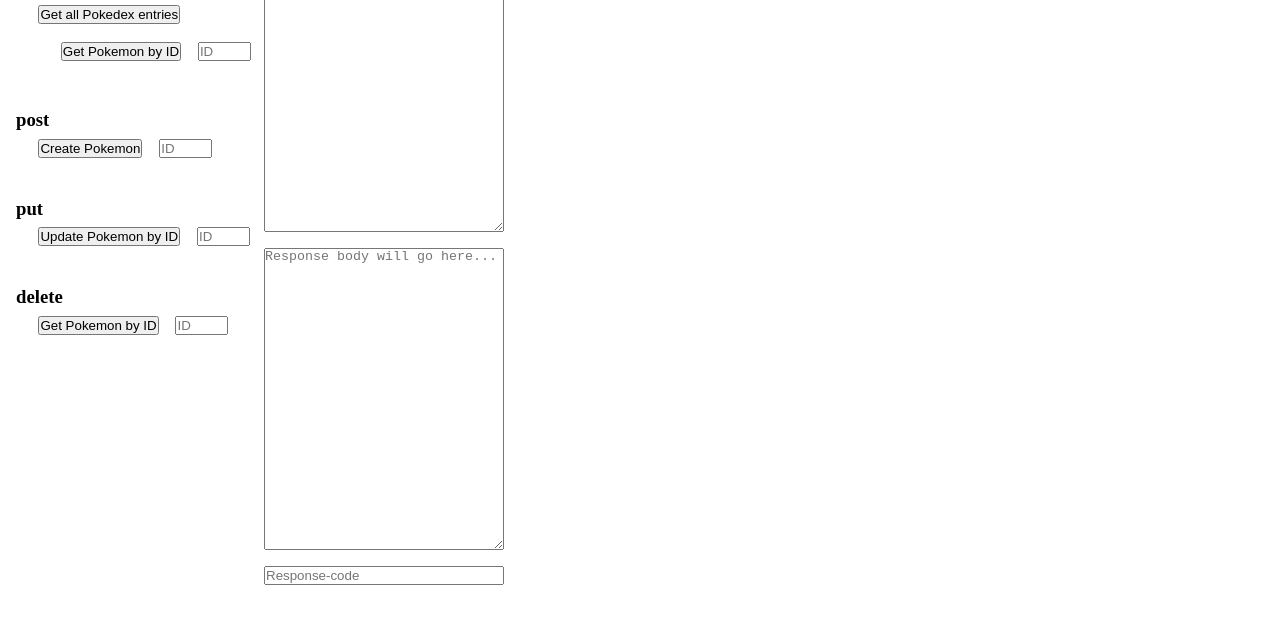
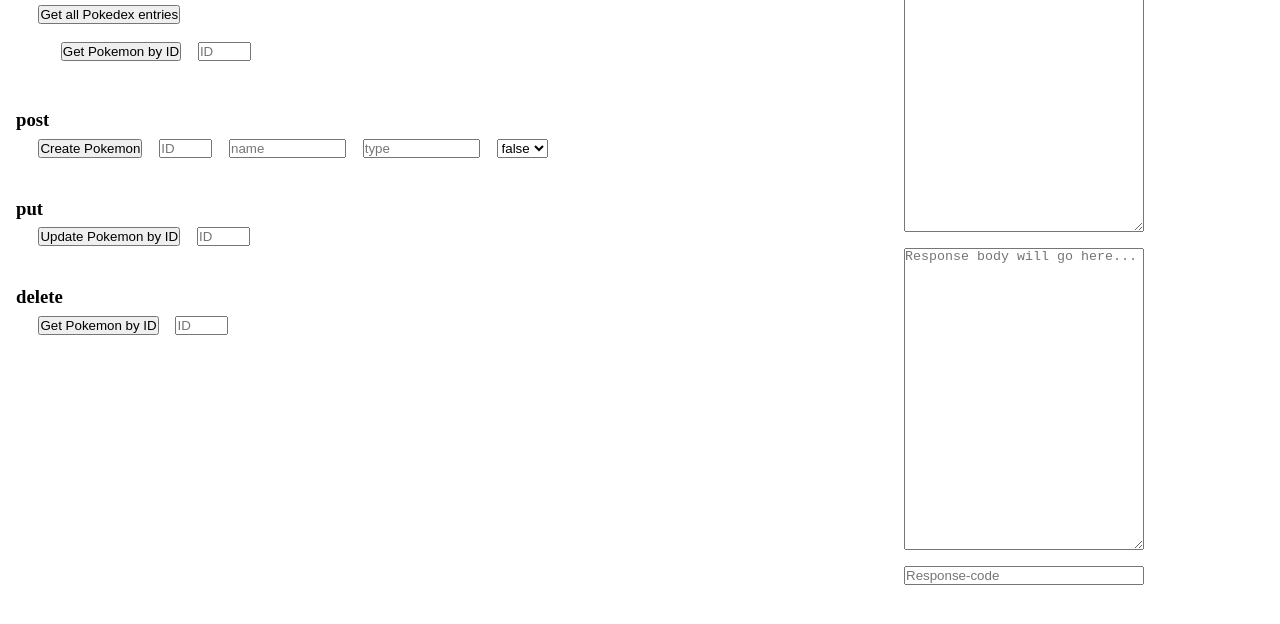
Before and after one commit to CmdrMaylee/REST-Assignment-220816, a plain HTML site: page html/index.html in a window 1280 px wide. Shown: the part 78-702 px from the top of the page. Drawn offline with Linux system fonts and the light colour scheme; no server answers.

Commit message:
Begun post html

```diff
--- a/html/index.css
+++ b/html/index.css
@@ -5,7 +5,7 @@
 
 .json-boxes {
     position: absolute;
-    left: 20%;
+    right: 10%;
     width: 20%;
     display: flex;
     flex-direction: column;
--- a/html/index.html
+++ b/html/index.html
@@ -45,10 +45,28 @@
 
         <div class="request-boxes">
             <h3>post</h3>
-            <div class="request-elements post-elements">
-                <button type="submit" class="post-pokemon-button">Create Pokemon</button>
-                <input type="text" class="post-pokemon-id-input" placeholder="ID" size="4" />
-            </div>
+            <form action="http://localhost:3000/api/pokemon/" method="post">
+                <div class="request-elements post-elements">
+                    <button type="submit" class="post-pokemon-button">Create Pokemon</button>
+                    <input type="text" class="post-pokemon-id-input" placeholder="ID" size="4" />
+                    <input
+                        type="text"
+                        class="post-pokemon-name-input"
+                        placeholder="name"
+                        size="12"
+                    />
+                    <input
+                        type="text"
+                        class="post-pokemon-type-input"
+                        placeholder="type"
+                        size="12"
+                    />
+                    <select name="" id="" class="post-pokemon-discovered-input">
+                        <option value="false">false</option>
+                        <option value="true">true</option>
+                    </select>
+                </div>
+            </form>
         </div>
 
         <div class="request-boxes">
--- a/html/index.js
+++ b/html/index.js
@@ -1,6 +1,10 @@
 const url = "http://localhost:3000/api/pokemon/";
 const xhttp = new XMLHttpRequest();
 const btnGetAll = document.querySelector(".get-pokedex").addEventListener("click", getPokedex());
+const btnPostPokemon = document
+    .querySelector(".post-pokemon-button")
+    .addEventListener("click", createPokemonPost());
+
 const resTextField = document.querySelector("#txtRes");
 
 function getPokedex() {
@@ -13,3 +17,14 @@
         }
     };
 }
+
+function createPokemonPost(id) {
+    xhttp.open("POST", url + id);
+    xhttp.send();
+    xhttp.onreadystatechange = function () {
+        if (this.readyState == 4 && this.status == 200) {
+            const objects = JSON.parse(this.responseText);
+            resTextField.innerHTML = JSON.stringify(objects, null, 2);
+        }
+    };
+}
--- a/server/source/middlewares.ts
+++ b/server/source/middlewares.ts
@@ -5,7 +5,7 @@
 const jsonPokedexFileName = "pokedex.json";
 
 export const logger = (req: Request, _: Response, next: NextFunction) => {
-    console.log("Request type: " + req.method + " End-point: " + req.path);
+    console.log(req.method + " " + req.path);
     next();
 };
 
```
